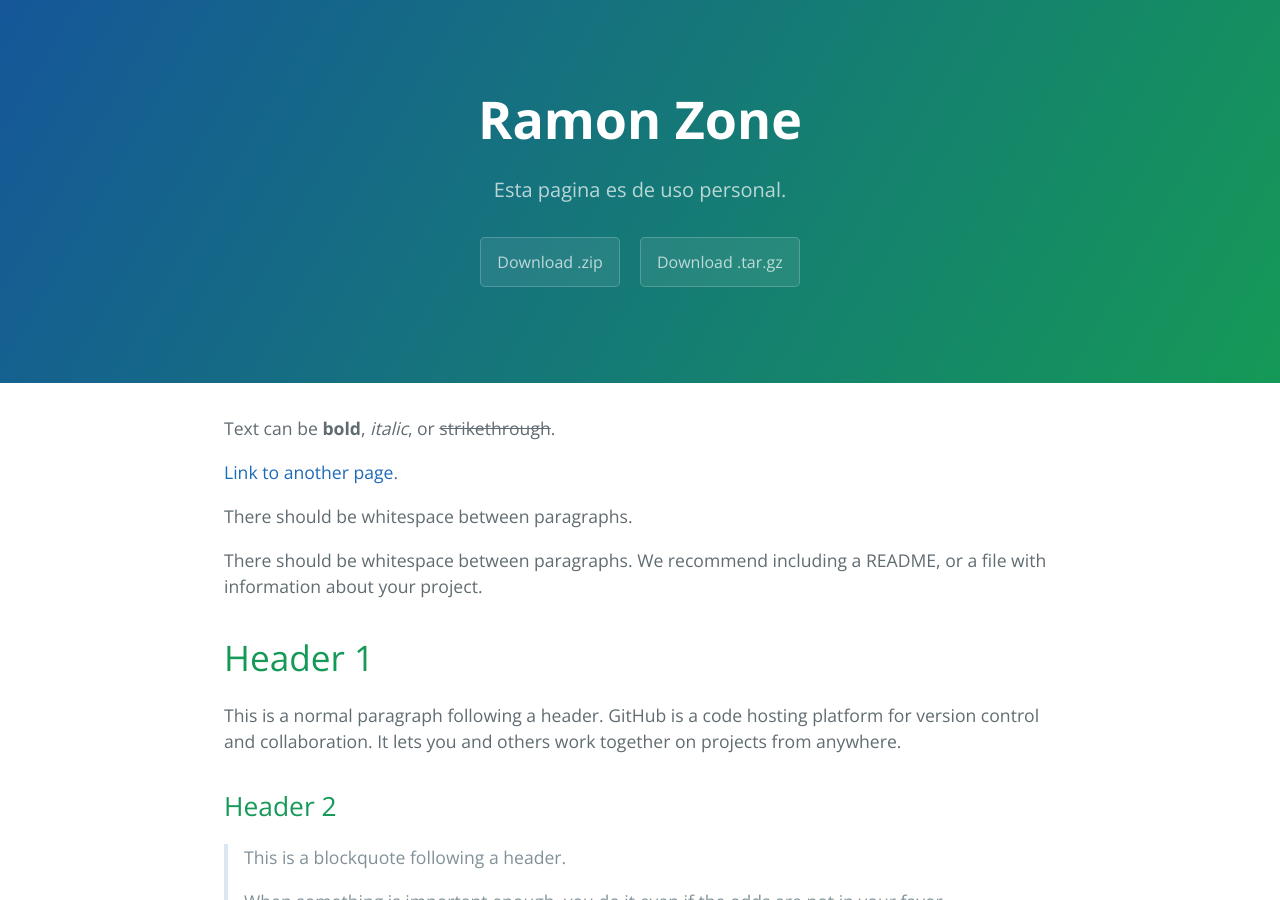
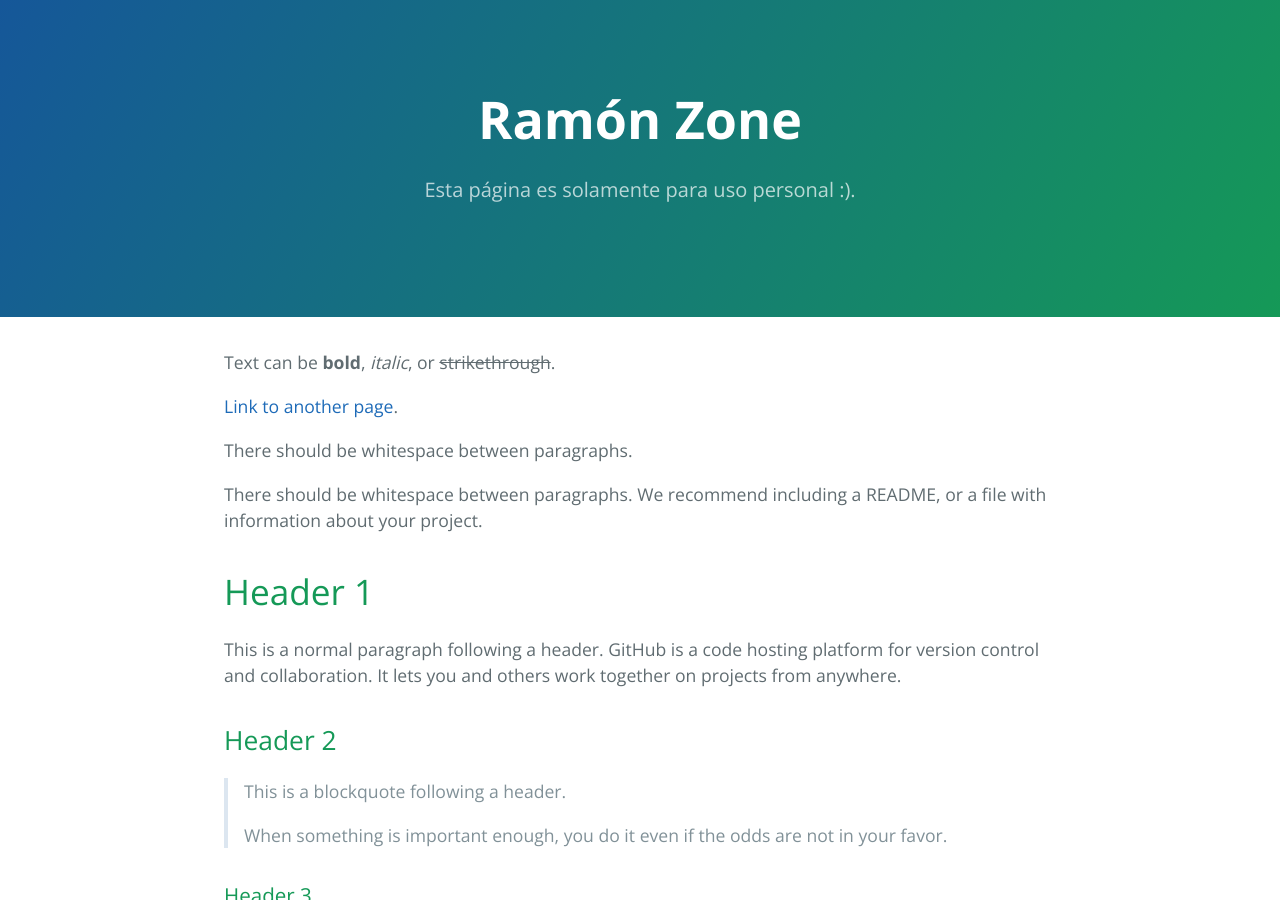
Before and after one commit to Ramonrlb/Ramonrlb.github.io, a Jekyll site: the page built from index.md, in a window 1280 px wide and 900 px high. Built offline with Jekyll 4.4.1, drawn with Linux system fonts in a browser that asks for light colours.

Commit message:
Update _config.yml

```diff
--- a/_config.yml
+++ b/_config.yml
@@ -1,5 +1,5 @@
-title: Ramon Zone
-description: Esta pagina es de uso personal.
-show_downloads: true
+title: Ramón Zone
+description: Esta página es solamente para uso personal :).
+show_downloads: false
 google_analytics:
 theme: jekyll-theme-cayman
```
